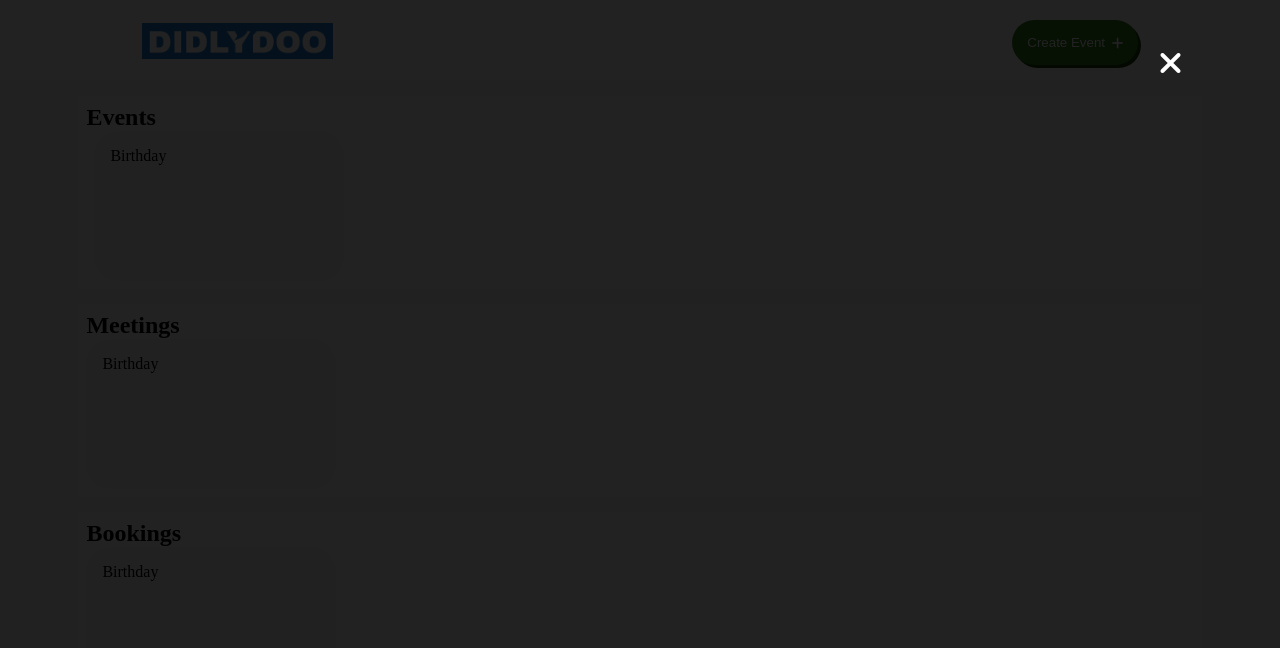
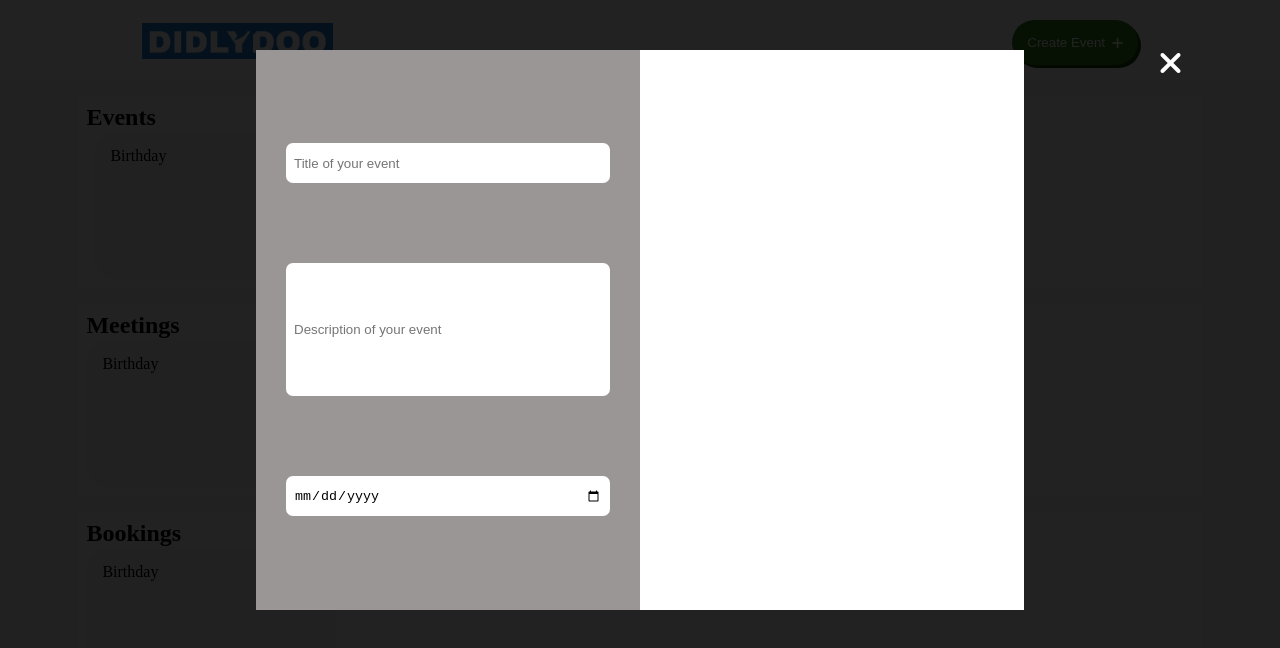
Before and after one commit to LeoMbm/didlydoo-app, a plain HTML site: page index.html in a window 1280 px wide. Both pictures are taken after a click on the button "Create Event". Drawn offline with Linux system fonts and the light colour scheme.

Commit message:
modal open close done

```diff
--- a/index.html
+++ b/index.html
@@ -24,14 +24,32 @@
         <button id="modal-close" type="button" class="close">
           <i class="fa-solid fa-xmark"></i>
         </button>
-        <div class="modalcontainer">
-          <div class="modal-item"></div>
+        <div class="modal-container">
+          <div class="modal-left">
+            <form>
+              <input
+                type="text"
+                name="name"
+                id="event-name"
+                placeholder="Title of your event"
+                autocomplete="off"
+              />
+              <input
+                type="text"
+                name="desc"
+                id="event-desc"
+                placeholder="Description of your event"
+                autocomplete="off"
+              />
+              <input type="date" name="date" id="event-date" />
+            </form>
+          </div>
         </div>
       </div>
       <!--  POPUP_MODAL -->
       <div class="container">
         <div class="event-case">
-          <h2 id="event-name">Events</h2>
+          <h2 id="event-title">Events</h2>
           <div class="item-container">
             <div class="event-item">
               <p>Birthday</p>
@@ -40,7 +58,7 @@
         </div>
 
         <div class="meeting-case">
-          <h2 id="meeting-name">Meetings</h2>
+          <h2 id="meeting-title">Meetings</h2>
           <div class="item-container">
             <div class="meeting-item">
               <p>Birthday</p>
@@ -49,7 +67,7 @@
         </div>
 
         <div class="booking-case">
-          <h2 id="booking-name">Bookings</h2>
+          <h2 id="booking-title">Bookings</h2>
           <div class="item-container">
             <div class="booking-item">
               <p>Birthday</p>
--- /dev/null
+++ b/src/js/closeModal.js
@@ -0,0 +1,5 @@
+const modal = document.querySelector(".modal");
+
+export default function closeModal() {
+  modal.style.display = "none";
+}
--- a/src/js/index.js
+++ b/src/js/index.js
@@ -1,8 +1,11 @@
 // IMPORT
 import openModalCreate from "./openModalCreate.js";
+import closeModal from "./closeModal.js";
 
-// VARIABLES
-let button = document.querySelector("#btn-create");
+// QUERY SELECTOR
+let btnCreate = document.querySelector("#btn-create");
+let btnClose = document.querySelector("#modal-close");
 
 // LISTENERS
-button.addEventListener("click", openModalCreate);
+btnCreate.addEventListener("click", openModalCreate);
+btnClose.addEventListener("click", closeModal);
--- a/src/styles/style.css
+++ b/src/styles/style.css
@@ -81,8 +81,48 @@ main {
   padding: 0.2em;
   cursor: pointer;
 }
-.fa-xmark {
+.modal-container {
+  height: 70%;
+  width: 60%;
+  background: #fff;
+  margin: auto;
 }
+
+.modal-left {
+  background: rgb(154, 150, 150);
+  width: 50%;
+  height: 100%;
+  padding: 30px;
+}
+form {
+  height: 100%;
+  display: grid;
+  grid-auto-columns: 1fr;
+  grid-template-rows: 1fr 1fr 1fr;
+  align-items: center;
+}
+#event-name {
+  padding: 8px;
+  border-radius: 7px;
+  border: none;
+  height: 3em;
+}
+
+#event-desc {
+  padding: 8px;
+  border-radius: 7px;
+  border: none;
+  height: 10em;
+}
+
+#event-date {
+  padding: 8px;
+  border-radius: 7px;
+  border: none;
+  height: 3em;
+}
+
+/* PAGE  */
 .container {
   height: 100%;
   width: 90%;
```
Also changed, not shown: 1 other file.
